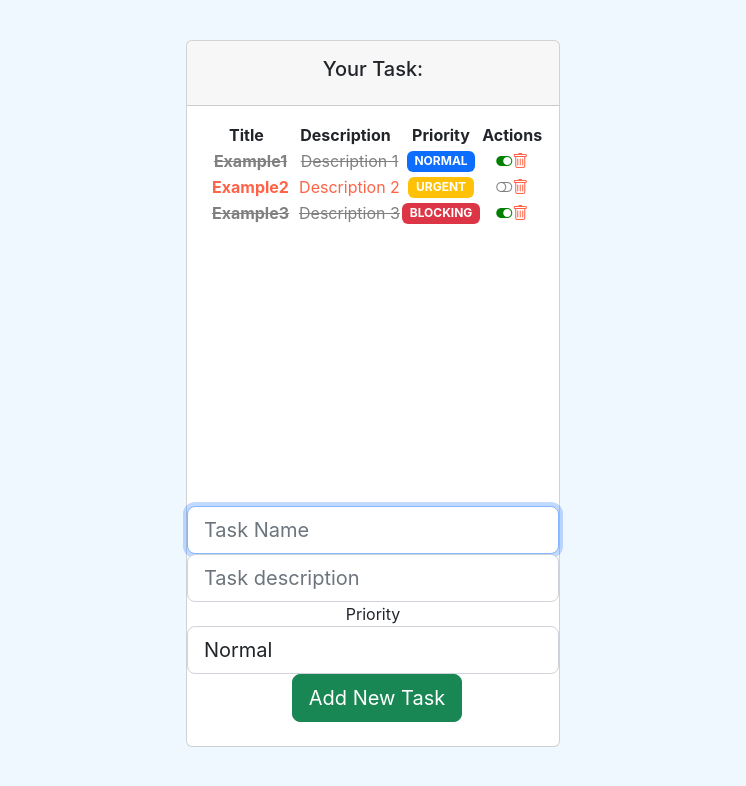
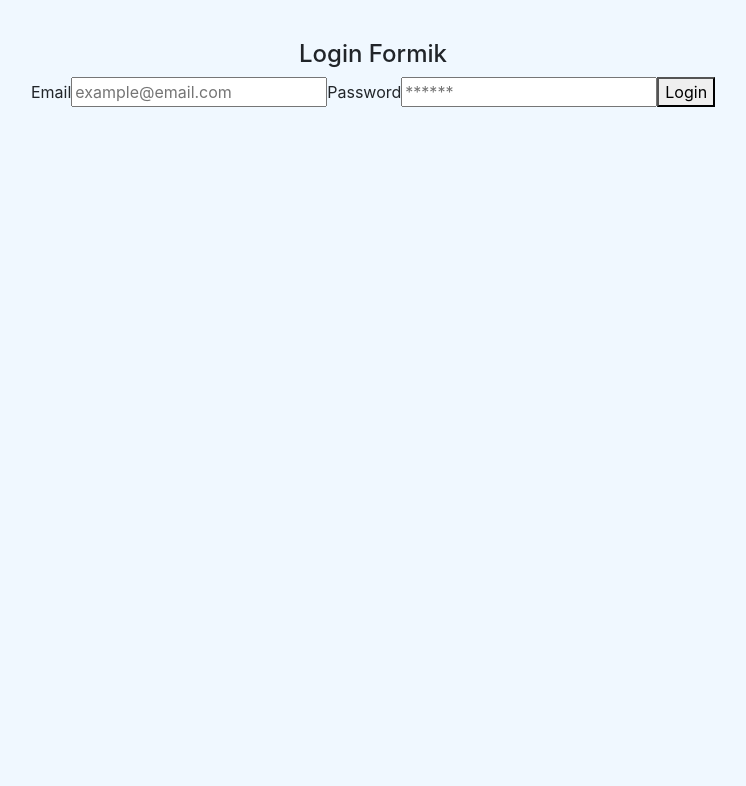
Before and after one commit to OlafGG/Programa-React-App, a React (Create React App) app: page / in a window 1280 px wide. Shown: the top 786 px of the page, without its empty margins (267-1013 px from the left). Built offline with nearby package versions, Linux system fonts and the light colour scheme.

Commit message:
Sesion 14

```diff
--- a/package.json
+++ b/package.json
@@ -9,10 +9,12 @@
     "axios": "^1.3.5",
     "bootstrap": "^5.2.3",
     "bootstrap-icons": "^1.10.4",
+    "formik": "^2.2.9",
     "react": "^18.2.0",
     "react-dom": "^18.2.0",
     "react-scripts": "5.0.1",
-    "web-vitals": "^2.1.4"
+    "web-vitals": "^2.1.4",
+    "yup": "^1.1.1"
   },
   "scripts": {
     "start": "react-scripts start",
--- a/src/App.js
+++ b/src/App.js
@@ -3,6 +3,7 @@
 // import Greating from './components/pure/greating';
 // import Fgreeating from './components/pure/fgreeating';
 import TaskListComponent from './components/container/task.list';
+import LoginFormik from './components/pure/forms/loginFormik';
 // import Ejemplo1 from './hooks/ejemplo1';
 // import Ejemplo2 from './hooks/ejemplo2';
 // import MiContextoConContexto from './hooks/ejemplo3';
@@ -22,7 +23,7 @@
         {/**Ejemplos de usos de hooks */}
         {/**<MiContextoConContexto></MiContextoConContexto>*/}
         {/* <Ejemplo4 nombre="Uriel Olaf Baeza Baeza"></Ejemplo4>     */}
-        <TaskListComponent></TaskListComponent>
+        {/**<TaskListComponent></TaskListComponent>*/}
         {/* <GreetingStyled name="Joaquin"></GreetingStyled>
         </header> */}
 
@@ -30,7 +31,8 @@
         {/* <Father></Father> */}
 
         {/**Ejemplos renderizado condicional */}
-
+        {/**Ejemplos de formik y Yup */}
+        <LoginFormik></LoginFormik>
 
     </div>
   );
--- /dev/null
+++ b/src/components/pure/forms/loginFormik.jsx
@@ -0,0 +1,85 @@
+import React from 'react';
+import { Formik, Field, Form } from 'formik';
+import * as Yup from 'yup';
+
+const loginSchema = Yup.object().shape(
+    {
+        email: Yup.string()
+                .email('Invalid email format')
+                .required('Email is required'),
+        password: Yup.string().required('Password is required')
+    }
+)
+
+const LoginFormik = () => {
+
+    const initialCredentials = {
+        email: '',
+        password: ''
+    }
+
+    return (
+        <div>
+            <h4>Login Formik</h4>
+            <Formik
+                initialValues={ initialCredentials }
+                validationSchema={loginSchema}
+                onSubmit={async (values) => {
+                await new Promise((r) => setTimeout(r, 500));
+                alert(JSON.stringify(values, null, 2));
+                }}
+            >
+                { props => {
+                    const {
+                        values,
+                        touched,
+                        errors,
+                        isSubmitting,
+                        handleChange,
+                        handleBlur
+                    } = props;
+
+                    return (
+                        <Form>
+                            <label htmlFor="email">Email</label>
+                            <Field id="email" name="email" placeholder="example@email.com" />
+
+                            {/**Email Errors */}
+                            {
+                                errors.email && touched.email &&
+                                (
+                                    <div className='error'>
+                                        <p>{errors.email}</p>
+                                    </div>
+                                )
+                            }
+
+                            <label htmlFor="password">Password</label>
+                            <Field
+                                id="password"
+                                name="password"
+                                placeholder="******"
+                                type="password"
+                            />
+
+                            {
+                                errors.password && touched.password &&
+                                (
+                                    <div className='error'>
+                                        <p>{errors.password}</p>
+                                    </div>
+                                )
+                            }
+
+                            <button type="submit">Login</button>
+                        </Form>
+                    )
+                }}
+
+
+            </Formik>
+        </div>
+    );
+}
+
+export default LoginFormik;
```
Also changed, not shown: src/components/container/task.list.jsx (line endings or trailing spaces), 1 other file (tests, documents, lock files or other folders).
